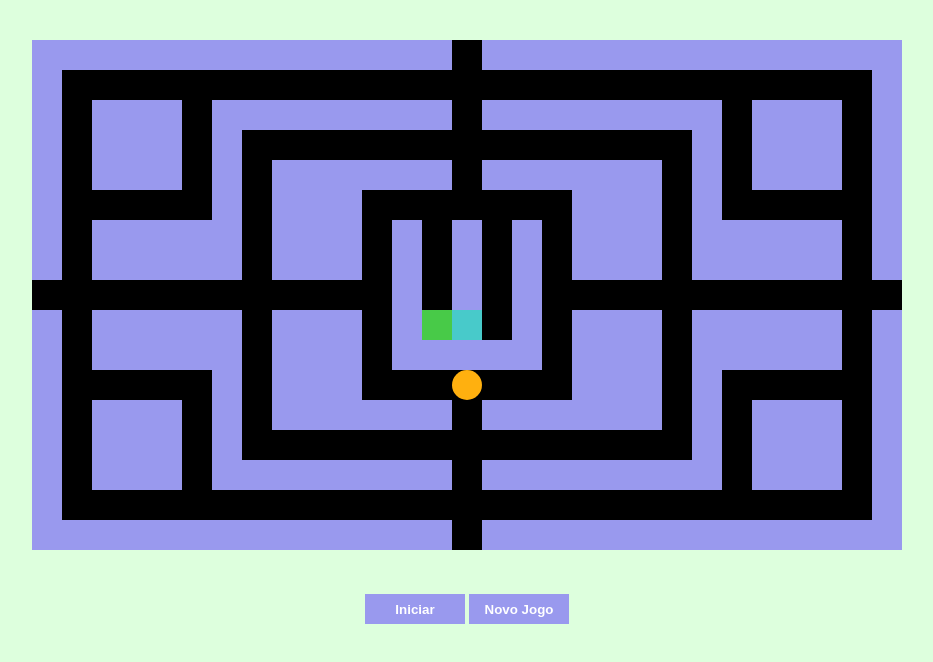
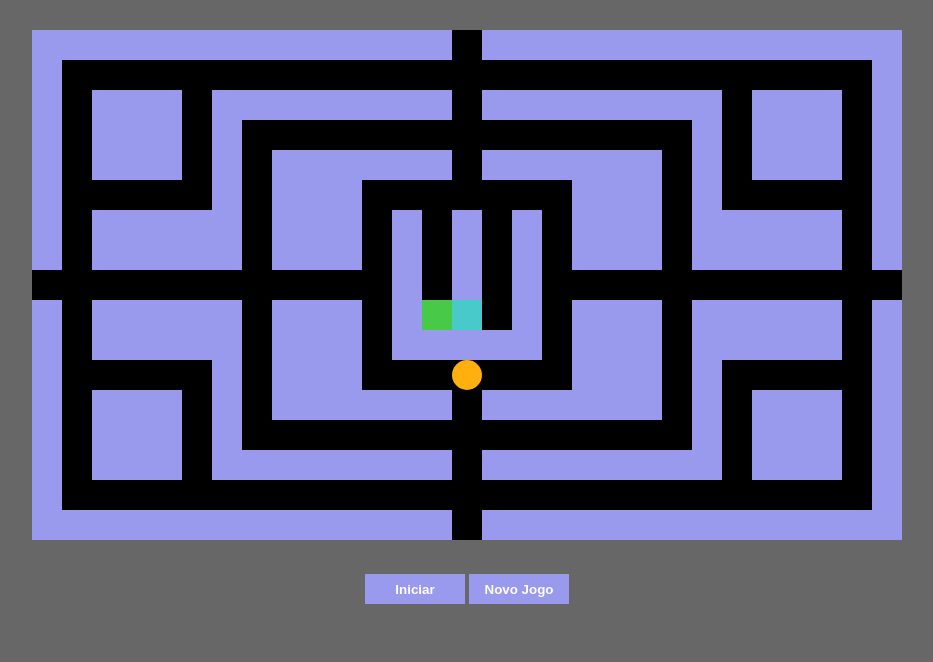
Before and after one commit to LuizCarlosVilela/Pacman-JS, a plain HTML site: page index.html in a window 1280 px wide. Shown: the whole page, without its empty margins (173-1106 px from the left). Drawn offline with Linux system fonts and the light colour scheme.

Commit message:
Alterando visual

```diff
--- a/style.css
+++ b/style.css
@@ -5,19 +5,17 @@
 }
 
 body{
-    background-color: #DDFFDD;
-
+    background-color: rgba(31, 31, 32, 0.678);
     text-align: center;
 }
 
 #tela{
     background-color: black;
 }
+
 div{
-    margin: 5vh;
+    margin-top: 30px;
 }
-
-
 button{
     background-color: #9999EE;
     color: white;
```
